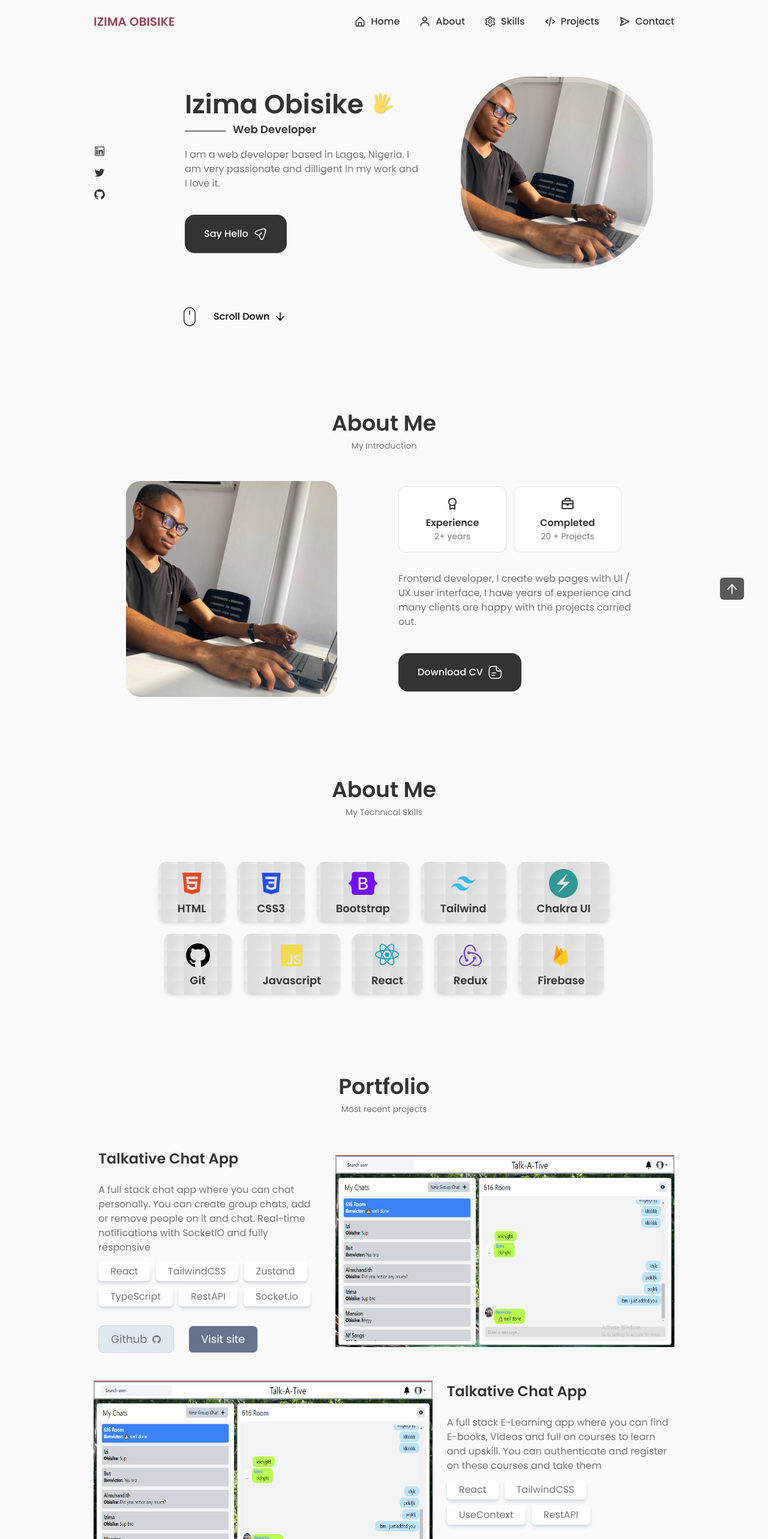
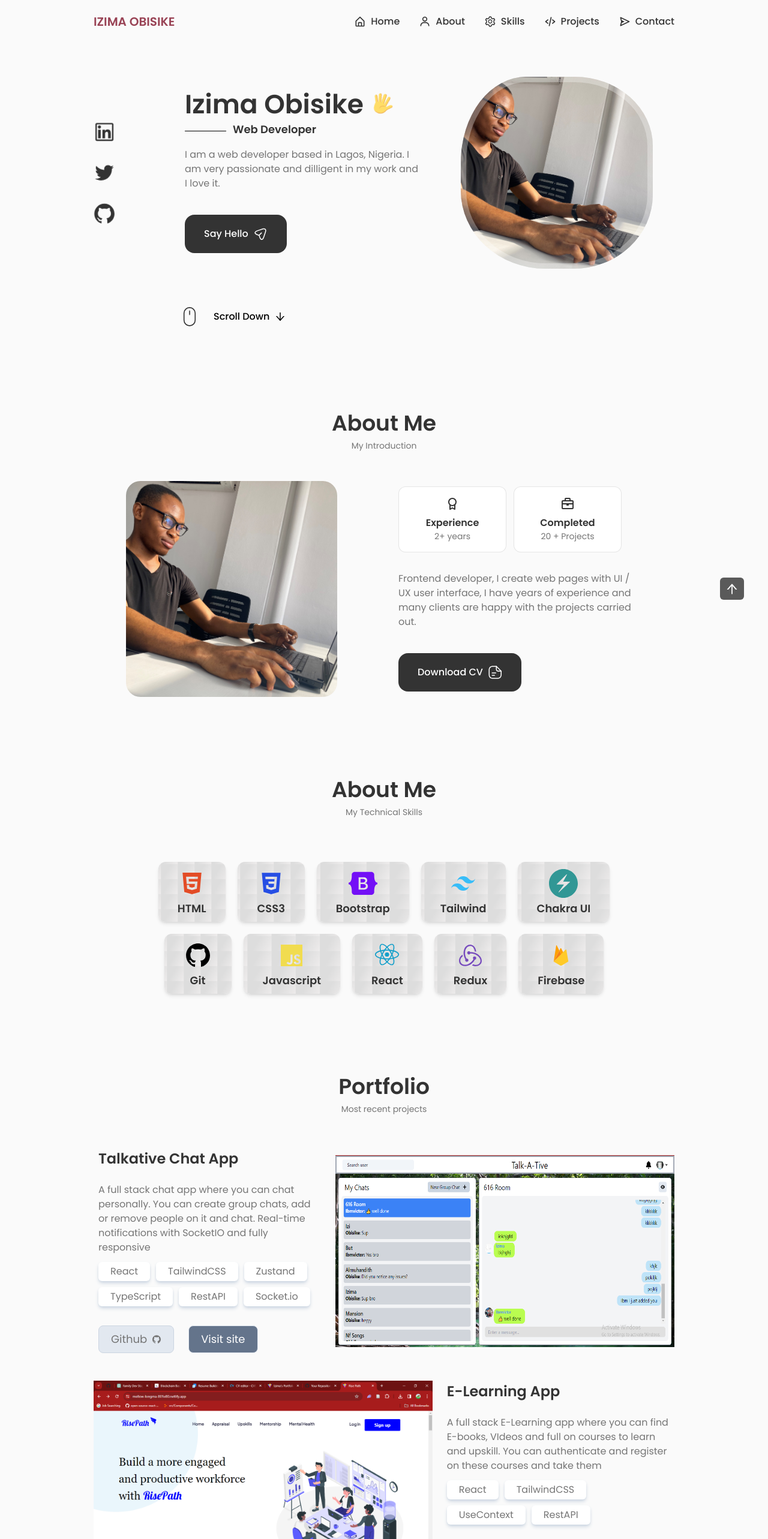
Before and after one commit to Izima01/portfolio1.0, a React (Vite) app: page / in a window 1280 px wide. Shown: the top 2566 px of the page at 60% size. Built offline with nearby package versions, Linux system fonts and the light colour scheme.

Commit message:
made some adjustments to the social links

```diff
--- a/src/components/Home/Data.jsx
+++ b/src/components/Home/Data.jsx
@@ -8,15 +8,22 @@ const Data = () => {
     <div className="home_data">
         <motion.h1 initial={{ scaleX:0.1, opacity: 0 }} whileInView={{ scaleX: 1, opacity: 1 }} transition={{ duration: 0.75 }} className="font-semibold text-4xl sm:text-[2.75rem] mb-1">
             Izima Obisike
-            <motion.img  loading='lazy' animate={{ rotate: [-20, 0, 20, 0, -20] }} transition={{ repeat:'infinite', repeatType: 'loop', duration: 2, type: 'keyframes' }} src={hand} alt="a hand" className='origin-bottom lg:w-9 lg:h-9 w-7 h-7 ml-2 inline-block mb-2' />
+            <motion.img
+              loading='lazy'
+              animate={{ rotate: [-20, 0, 20, 0, -20] }}
+              transition={{ repeat:'infinite', repeatType: 'loop', duration: 2, type: 'keyframes' }}
+              src={hand}
+              alt="a hand"
+              className='origin-bottom lg:w-9 lg:h-9 w-7 h-7 ml-2 inline-block mb-2'
+            />
         </motion.h1>
         <motion.h3 initial={{ x: "100%", opacity: 0, scale: 0 }} whileInView={{ x: 0, opacity: 1, scale:1 }} transition={{ delay: 1, duration: 1 }} className="home_subtitle font-medium text-lg relative pl-14 lg:pl-20 mb-4 before:absolute lg:before:w-[4.3rem] before:w-10 before:h-px before:bg-black before:left-0 lg:before:top-4 before:top-3.5">Web Developer</motion.h3>
         <p className="home_desc max-w-[initial] lg:max-w-[25rem] mb-8 lg:mb-10">
             I am a web developer based in Lagos, Nigeria. I am very passionate and dilligent in my work and I love it.
         </p>
-        <a href="#contact" className='group inline-flex gap-2 bg-[#333333] text-white px-7 lg:px-8 py-4 lg:py-5 rounded-2xl font-medium items-center hover:bg-slate-700'>
+        <a href="#contact" className='group inline-flex gap-2 bg-[#333333] text-white px-7 hover:px-5 lg:px-8 lg:hover:px-6 py-4 hover:py-3 lg:py-5 lg:hover:py-4 rounded-2xl font-medium items-center hover:bg-slate-700 hover:text-xl'>
             Say Hello
-            <img loading='lazy' width={32} height={32} src={send} alt="" className='w-6 lg:w-auto h-6 lg:h-auto group-hover:scale-125 group-hover:translate-x-2 group-hover:rotate-45 duration-700' />
+            <img loading='lazy' width={32} height={32} src={send} alt="" className='w-6 lg:w-auto h-6 lg:h-auto group-hover:scale-110 group-hover:-translate-x-1 group-hover:rotate-45 duration-700' />
         </a>
     </div>
   )
--- a/src/components/Home/Social.jsx
+++ b/src/components/Home/Social.jsx
@@ -4,35 +4,38 @@ import { motion } from 'framer-motion';
 
 const Social = () => {
   return (
-    <div className='home_social grid gap-y-4'>
+    <div className='home_social grid gap-y-8'>
         <motion.a
-          initial={{ y: -100, opacity: 0 }} transition={{ duration: 1.6, type: 'spring' }} whileInView={{ y: 0, opacity: 1 }}
+          transition={{ duration: 2, repeat:'infinite', repeatType: 'loop', type: 'keyframes' }}
+          animate={{ scale: [1, 1.15, 1, 0.9] }}
           href="https://ng.linkedin.com/in/obisike-izima-443aa7197"
           className="home_social-icon  text-[#333333]"
           rel='noreferrer'
           target="_blank"
         >
-          <AiOutlineLinkedin className='text-2xl sm:text-xl' />
+          <AiOutlineLinkedin className='text-2xl md:text-4xl' />
         </motion.a>
 
         <motion.a
-          initial={{ y: -100, opacity: 0 }} transition={{ duration: 1.2, type: 'spring' }} whileInView={{ y: 0, opacity: 1 }}
+          transition={{ duration: 2, repeat:'infinite', repeatType: 'loop', type: 'keyframes' }}
+          animate={{ scale: [1, 1.15, 1, 0.9] }}
           href="https://twitter.com/IzimaObisike?t=oZIeCnWiHOFPg9xwEWCEUg&s=09"
           className="home_social-icon  text-[#333333]"
           rel='noreferrer'
           target="_blank"
         >
-          <AiOutlineTwitter className='text-2xl sm:text-xl' />
+          <AiOutlineTwitter className='text-2xl md:text-4xl' />
         </motion.a>
 
         <motion.a
-          initial={{ y: -100, opacity: 0 }} transition={{ duration: 0.8, type: 'spring' }} whileInView={{ y: 0, opacity: 1 }}
+          transition={{ duration: 2, repeat:'infinite', repeatType: 'loop', type: 'keyframes' }}
+          animate={{ scale: [1, 1.15, 1, 0.9] }}
           href="https://www.github.com/izima01"
           className="home_social-icon  text-[#333333]"
           rel='noreferrer'
           target="_blank"
         >
-          <AiOutlineGithub className='text-2xl sm:text-xl' />
+          <AiOutlineGithub className='text-2xl md:text-4xl' />
         </motion.a>
     </div>
   )
--- a/src/components/Projects/Data.js
+++ b/src/components/Projects/Data.js
@@ -6,6 +6,7 @@ import work5 from '../../assets/work5.jpg';
 import work6 from '../../assets/work6.png';
 import work7 from '../../assets/work7.png';
 import work8 from '../../assets/work8.png';
+import work9 from '../../assets/work9.png';
 
 export const projectsData = [
     {
@@ -19,8 +20,8 @@ export const projectsData = [
     },
     {
         id: 9,
-        image: work8,
-        title: 'Talkative Chat App',
+        image: work9,
+        title: 'E-Learning App',
         stack: ['React', 'TailwindCSS', 'UseContext', 'RestAPI'],
         description: 'A full stack E-Learning app where you can find E-books, VIdeos and full on courses to learn and upskill. You can authenticate and register on these courses and take them',
         github: 'https://github.com/Izima01/',
--- a/src/components/Projects/ProjectItems.jsx
+++ b/src/components/Projects/ProjectItems.jsx
@@ -5,7 +5,7 @@ import { motion } from 'framer-motion';
 const ProjectItems = ({ title, image, stack, description, github, live, id }) => {
     console.log(id%2);
     return (
-        <article className={`overflow-hidden flex gap-4 items-center flex-col md:flex-row border-b-slate-400 border-b-2 md:border-none pb-3 md:pb-0 ${id % 2 == 0 ? 'md:flex-row-reverse' : ''} w-full`}>
+        <article className={`overflow-hidden flex gap-4 items-center flex-col md:flex-row border-b-slate-400 border-b-2 md:border-none pb-2 md:pb-0 ${id % 2 == 0 ? 'md:flex-row-reverse' : ''} w-full`}>
             <motion.img loading='lazy' initial={{ visibility: 'hidden', y: 100 }}  animate={{ visibility: 'visible', y:0 }} transition={{ type:'spring', delay: 0.25 }} src={image} alt="" className="w-full md:w-7/12 md:h-80" />
             <div className="card_body w-full md:w-5/12 p-2">
                 <h3 className="text-2xl font-semibold text-black mb-6">{title}</h3>
```
Also changed, not shown: src/assets/work9.png (added).
